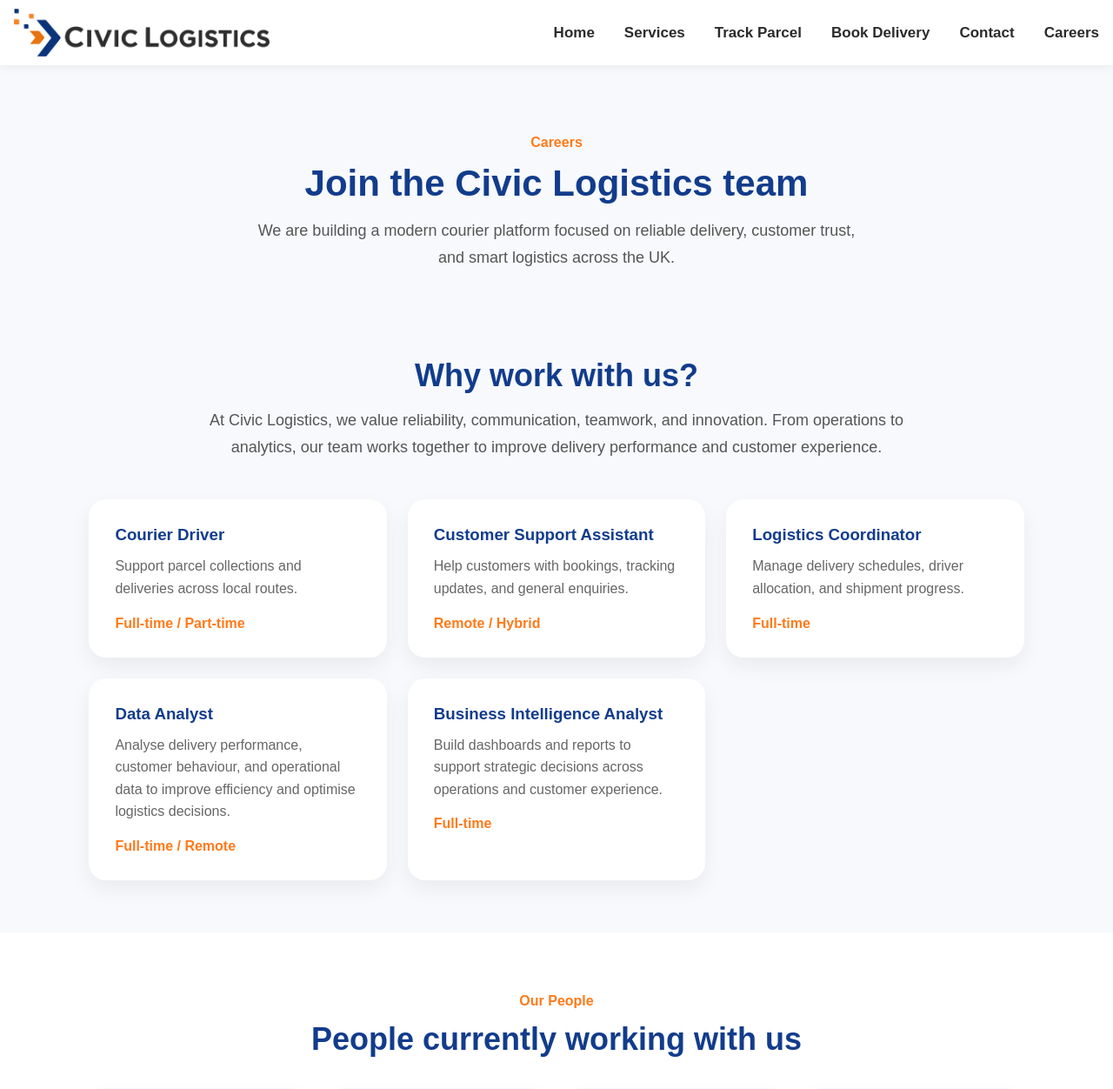
After one commit to Sa22akr/Logistics, a Django app: page /careers/ in a window 1280 px wide. The commit adds this page. Shown: the top 1252 px of the page at 87% size. Run offline with Django 5.2, Linux system fonts and the light colour scheme.

Commit message:
feat: add data analyst and BI roles to careers page

```diff
--- a/shipments/templates/shipments/base.html
+++ b/shipments/templates/shipments/base.html
@@ -747,6 +747,184 @@ nav a:hover::after {
   font-size: 18px;
 }
 
+/* PAGE HERO */
+.page-hero {
+  padding: 80px 8% 40px;
+  text-align: center;
+}
+
+.page-hero h1 {
+  font-size: 42px;
+  color: #123C8C;
+  margin-bottom: 15px;
+}
+
+.page-hero .hero-text {
+  max-width: 700px;
+  margin: auto;
+}
+
+/* SERVICES PAGE */
+.services-section {
+  padding: 50px 8% 80px;
+}
+
+.service-grid {
+  display: grid;
+  grid-template-columns: repeat(3, 1fr);
+  gap: 24px;
+}
+
+.service-card {
+  background: white;
+  padding: 28px;
+  border-radius: 18px;
+  box-shadow: 0 10px 25px rgba(0,0,0,0.06);
+  transition: 0.3s;
+}
+
+.service-card:hover {
+  transform: translateY(-5px);
+}
+
+.service-card h3 {
+  color: #123C8C;
+  margin-bottom: 10px;
+}
+
+.service-card p {
+  color: #666;
+}
+
+/* CONTACT */
+.contact-section {
+  padding: 60px 8%;
+}
+
+.contact-container {
+  display: grid;
+  grid-template-columns: 1fr 1fr;
+  gap: 40px;
+}
+
+.contact-info h3 {
+  color: #123C8C;
+  margin-bottom: 15px;
+}
+
+.contact-info p {
+  margin-bottom: 10px;
+}
+
+.contact-note {
+  margin-top: 20px;
+  color: #666;
+}
+
+.contact-form input,
+.contact-form textarea {
+  width: 100%;
+  padding: 14px;
+  margin-bottom: 12px;
+  border-radius: 10px;
+  border: 1px solid #ddd;
+}
+
+.contact-form textarea {
+  min-height: 120px;
+}
+
+/* CAREERS PAGE */
+.careers-section {
+  padding: 60px 8%;
+  background: #f7f9fc;
+}
+
+.careers-intro {
+  max-width: 850px;
+  margin: 0 auto 45px;
+  text-align: center;
+}
+
+.careers-intro h2,
+.team-section h2 {
+  color: #123C8C;
+  font-size: 36px;
+  margin-bottom: 15px;
+}
+
+.careers-intro p {
+  color: #555;
+  line-height: 1.7;
+  font-size: 18px;
+}
+
+.jobs-grid {
+  display: grid;
+  grid-template-columns: repeat(3, 1fr);
+  gap: 24px;
+}
+
+.job-card {
+  background: white;
+  padding: 30px;
+  border-radius: 20px;
+  box-shadow: 0 10px 25px rgba(0,0,0,0.06);
+}
+
+.job-card h3 {
+  color: #123C8C;
+  margin-bottom: 12px;
+}
+
+.job-card p {
+  color: #666;
+  line-height: 1.6;
+  margin-bottom: 18px;
+}
+
+.job-card span {
+  color: #FF7A1A;
+  font-weight: 700;
+}
+
+.team-section {
+  padding: 70px 8%;
+  background: white;
+  text-align: center;
+}
+
+.team-grid {
+  margin-top: 35px;
+  display: grid;
+  grid-template-columns: repeat(4, 1fr);
+  gap: 24px;
+}
+
+.team-card {
+  background: #f7f9fc;
+  padding: 24px;
+  border-radius: 20px;
+  box-shadow: 0 8px 22px rgba(0,0,0,0.05);
+}
+
+.team-card img {
+  width: 100%;
+  height: 230px;
+  object-fit: cover;
+  border-radius: 16px;
+  margin-bottom: 18px;
+}
+
+.team-card h3 {
+  color: #123C8C;
+  margin-bottom: 6px;
+}
+
+.team-card p {
+  color: #666;
+}
+
 /* MOBILE */
 @media (max-width: 900px) {
   .promo-card,
@@ -836,12 +1014,13 @@ nav a:hover::after {
   <button class="menu-btn" onclick="toggleMenu()">☰</button>
 
   <nav id="navMenu">
-    <a href="{% url 'home' %}">Home</a>
-    <a href="#">Services</a>
-    <a href="{% url 'track_shipment' %}">Track Parcel</a>
-    <a href="{% url 'book_shipment' %}">Book Delivery</a>
-    <a href="#">Contact</a>
-  </nav>
+  <a href="{% url 'home' %}">Home</a>
+  <a href="{% url 'services' %}">Services</a>
+  <a href="{% url 'track_shipment' %}">Track Parcel</a>
+  <a href="{% url 'book_shipment' %}">Book Delivery</a>
+  <a href="{% url 'contact' %}">Contact</a>
+  <a href="{% url 'careers' %}">Careers</a>
+</nav>
 </header>
 
 <main>
--- /dev/null
+++ b/shipments/templates/shipments/careers.html
@@ -0,0 +1,112 @@
+{% extends 'shipments/base.html' %}
+{% load static %}
+
+{% block title %}Careers | Civic Logistics{% endblock %}
+
+{% block content %}
+
+<section class="page-hero">
+  <p class="tagline">Careers</p>
+  <h1>Join the Civic Logistics team</h1>
+  <p class="hero-text">
+    We are building a modern courier platform focused on reliable delivery,
+    customer trust, and smart logistics across the UK.
+  </p>
+</section>
+
+
+<section class="careers-section">
+  <div class="careers-intro">
+    <h2>Why work with us?</h2>
+    <p>
+      At Civic Logistics, we value reliability, communication, teamwork, and innovation.
+      From operations to analytics, our team works together to improve delivery performance
+      and customer experience.
+    </p>
+  </div>
+
+  <div class="jobs-grid">
+
+    <div class="job-card">
+      <h3>Courier Driver</h3>
+      <p>Support parcel collections and deliveries across local routes.</p>
+      <span>Full-time / Part-time</span>
+    </div>
+
+    <div class="job-card">
+      <h3>Customer Support Assistant</h3>
+      <p>Help customers with bookings, tracking updates, and general enquiries.</p>
+      <span>Remote / Hybrid</span>
+    </div>
+
+    <div class="job-card">
+      <h3>Logistics Coordinator</h3>
+      <p>Manage delivery schedules, driver allocation, and shipment progress.</p>
+      <span>Full-time</span>
+    </div>
+
+    <!-- 🔥 NEW DATA ROLE -->
+    <div class="job-card">
+      <h3>Data Analyst</h3>
+      <p>
+        Analyse delivery performance, customer behaviour, and operational data
+        to improve efficiency and optimise logistics decisions.
+      </p>
+      <span>Full-time / Remote</span>
+    </div>
+
+    <!-- OPTIONAL EXTRA (makes it look VERY real) -->
+    <div class="job-card">
+      <h3>Business Intelligence Analyst</h3>
+      <p>
+        Build dashboards and reports to support strategic decisions across
+        operations and customer experience.
+      </p>
+      <span>Full-time</span>
+    </div>
+
+  </div>
+</section>
+
+
+<section class="team-section">
+  <p class="tagline center">Our People</p>
+  <h2>People currently working with us</h2>
+
+  <div class="team-grid">
+
+    <div class="team-card">
+      <img src="{% static 'shipments/images/team-1.jpg' %}" alt="">
+      <h3>Daniel Carter</h3>
+      <p>Operations Manager</p>
+    </div>
+
+    <div class="team-card">
+      <img src="{% static 'shipments/images/team-2.jpg' %}" alt="">
+      <h3>Amara Johnson</h3>
+      <p>Customer Support Lead</p>
+    </div>
+
+    <div class="team-card">
+      <img src="{% static 'shipments/images/team-3.jpg' %}" alt="">
+      <h3>Ryan Mitchell</h3>
+      <p>Logistics Coordinator</p>
+    </div>
+
+    <div class="team-card">
+      <img src="{% static 'shipments/images/team-4.jpg' %}" alt="">
+      <h3>Leah Thompson</h3>
+      <p>Courier Team Lead</p>
+    </div>
+
+  </div>
+</section>
+
+
+<section class="cta">
+  <h2>Want to work with Civic Logistics?</h2>
+  <p>Send us your CV and tell us what role you are interested in.</p>
+  <a href="{% url 'contact' %}" class="btn primary">Contact Us</a>
+</section>
+
+{% endblock %}
--- a/shipments/templates/shipments/home.html
+++ b/shipments/templates/shipments/home.html
@@ -89,7 +89,7 @@
     </div>
 
     <div class="promo-image">
-      <img id="promoImage" src="{% static 'shipments/images/courier-promo.avif' %}" alt="Courier delivery promo">
+      <img id="promoImage" src="{% static 'shipments/images/courier-promo.jpg' %}" alt="Courier delivery promo">
     </div>
   </div>
 
--- a/shipments/urls.py
+++ b/shipments/urls.py
@@ -1,9 +1,14 @@
 from django.urls import path
 from . import views
 
+
 urlpatterns = [
     path('', views.home, name='home'),
+
+    path('services/', views.services, name='services'),
+    path('contact/', views.contact, name='contact'),
+
     path('track/', views.track_shipment, name='track_shipment'),
     path('book/', views.book_shipment, name='book_shipment'),
-    path('booking-success/<str:tracking_number>/', views.booking_success, name='booking_success'),
+    path('careers/', views.careers, name='careers'),
 ]
--- a/shipments/views.py
+++ b/shipments/views.py
@@ -6,6 +6,15 @@ from .forms import ShipmentBookingForm
 def home(request):
     return render(request, 'shipments/home.html')
 
+def services(request):
+    return render(request, 'shipments/services.html')
+
+
+def contact(request):
+    return render(request, 'shipments/contact.html')
+
+def careers(request):
+    return render(request, 'shipments/careers.html')
 
 def track_shipment(request):
     shipment = None
@@ -44,3 +53,20 @@ def booking_success(request, tracking_number):
     return render(request, 'shipments/booking_success.html', {
         'shipment': shipment
     })
+
+from django.core.mail import send_mail
+
+def contact(request):
+    if request.method == "POST":
+        name = request.POST.get("name")
+        email = request.POST.get("email")
+        message = request.POST.get("message")
+
+        send_mail(
+            subject=f"Contact Form - {name}",
+            message=message,
+            from_email=email,
+            recipient_list=["your@email.com"],
+        )
+
+    return render(request, 'shipments/contact.html')
```
Also changed, not shown: shipments/templates/shipments/contact.html (added, +45 -0 lines), shipments/templates/shipments/services.html (added, +61 -0 lines), shipments/static/shipments/images/courier-promo.avif (deleted), shipments/static/shipments/images/courier-promo.jpg (added), shipments/static/shipments/images/courier-tracking.jpg (added), shipments/static/shipments/images/courier-van.jpg (added).
